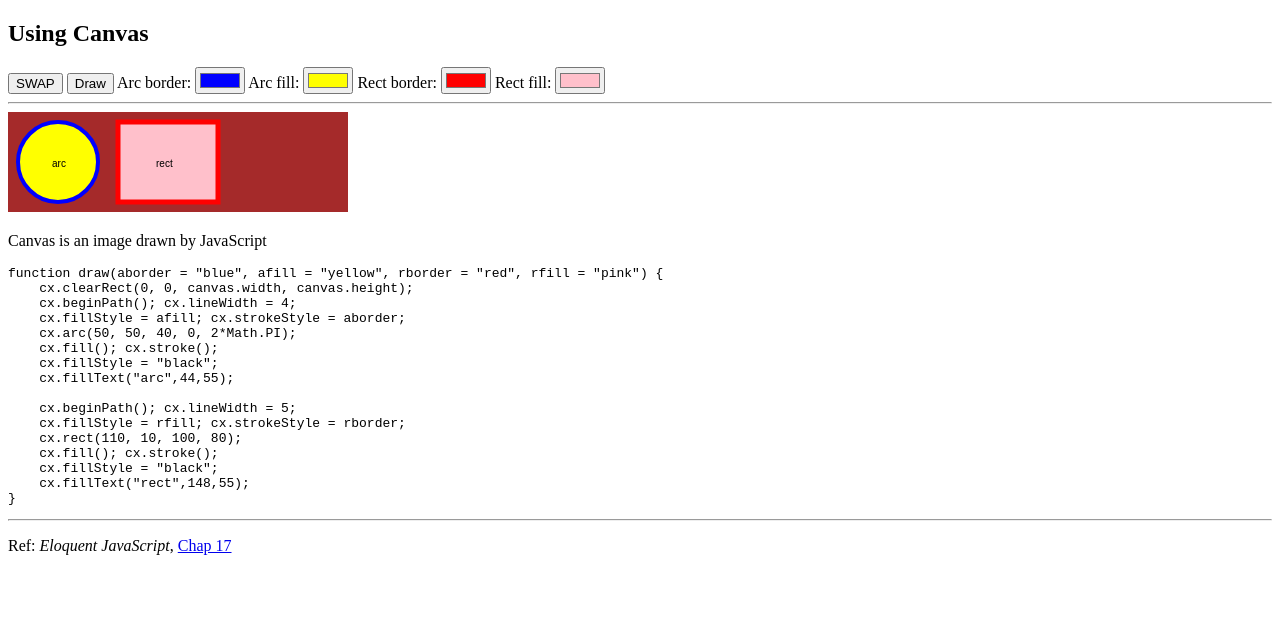
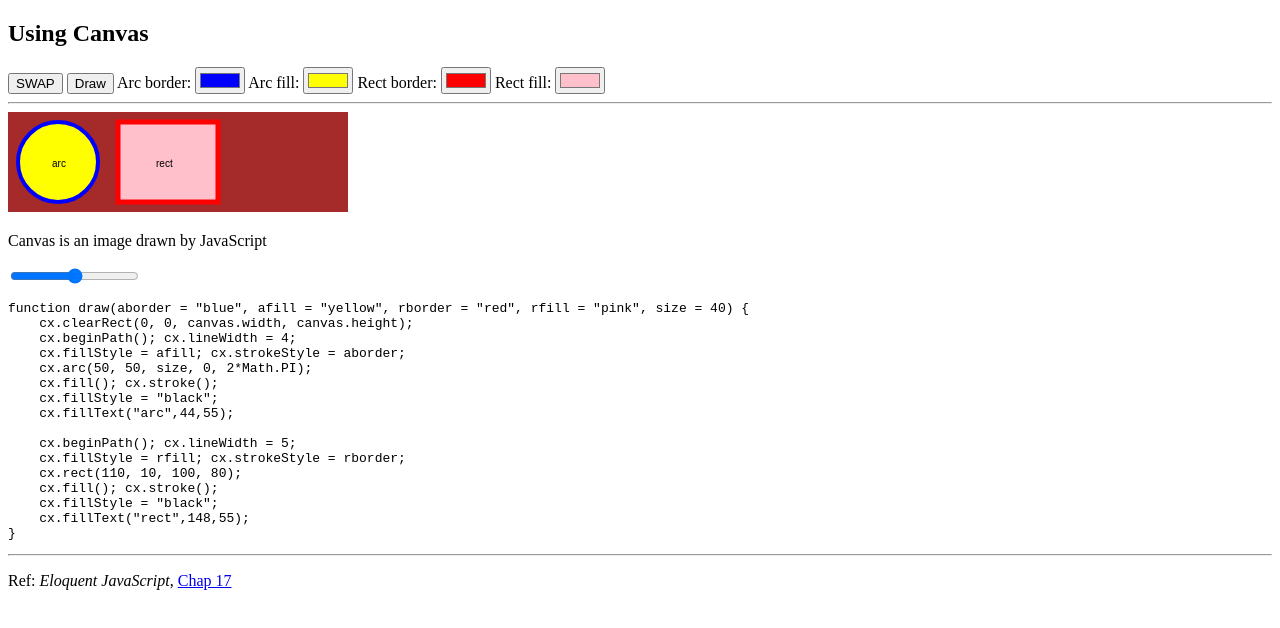
Before and after one commit to enesbehlul/Advanced_Programming, a plain HTML site: page ClassWorks/CW9/Graphics.html in a window 1280 px wide. Drawn offline with Linux system fonts and the light colour scheme.

Commit message:
some improvements

```diff
--- a/ClassWorks/CW9/Graphics.html
+++ b/ClassWorks/CW9/Graphics.html
@@ -26,6 +26,7 @@ Rect fill: <input id= "rfill" type="color" value="#ffc0cb" onchange="draw(aborde
 
 <canvas id=canvas width=340 height=100></canvas>
 <p>Canvas is an image drawn by JavaScript</p>
+<input id= "rbordr" type="range" min="0", max = "100" onchange="setSize()">
 <pre id=sample></pre>
 
 <hr />
@@ -38,11 +39,11 @@ Rect fill: <input id= "rfill" type="color" value="#ffc0cb" onchange="draw(aborde
 <script>
 "use strict";
 var counter = 0;
-function draw(aborder = "blue", afill = "yellow", rborder = "red", rfill = "pink") {
+function draw(aborder = "blue", afill = "yellow", rborder = "red", rfill = "pink", size = 40) {
     cx.clearRect(0, 0, canvas.width, canvas.height);
     cx.beginPath(); cx.lineWidth = 4;
     cx.fillStyle = afill; cx.strokeStyle = aborder;
-    cx.arc(50, 50, 40, 0, 2*Math.PI);
+    cx.arc(50, 50, size, 0, 2*Math.PI);
     cx.fill(); cx.stroke();
     cx.fillStyle = "black";
     cx.fillText("arc",44,55);
@@ -85,6 +86,12 @@ function swap() {
    counter++;
 }
 
+function setSize(size) {
+    cx.clearRect(0, 0, canvas.width, canvas.height);
+    draw("blue", "yellow", "red", "pink", size = rbordr.value);
+    //canvas.height+=size;
+}
+
 function triangle(){
     cx.clearRect(0, 0, canvas.width, canvas.height);
     right();
@@ -95,7 +102,7 @@ function triangle(){
     path.lineTo((sWidth/2),(sHeight/2)-50);
     path.lineTo((sWidth/2)-50,sHeight/2);
     cx.fill(path);
-    counter++;
+    counter = 1;
 }
 function changeColor(aborder, afill, rborder, rfill){
     draw(aborder, afill, rborder, rfill);
```
